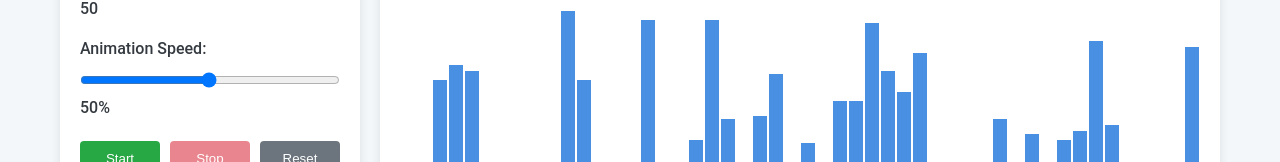
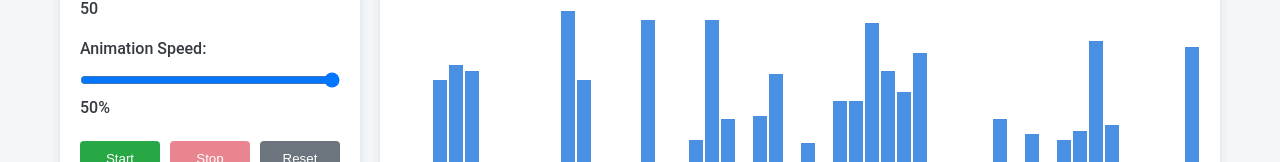
Before and after one commit to Ibigoni/JavaScript_React_Project, a React (Vite) app: page / in a window 1280 px wide. Shown: the part 366-528 px from the top of the page. Built offline with nearby package versions, Linux system fonts and the light colour scheme.

Commit message:
Added PropTypes safety and stored min/max value in a const

```diff
--- a/src/components/AlgorithmControls.jsx
+++ b/src/components/AlgorithmControls.jsx
@@ -1,4 +1,5 @@
 import React from 'react';
+import PropTypes from 'prop-types';
 
 function AlgorithmControls({
   algorithm,
@@ -12,6 +13,11 @@ function AlgorithmControls({
   onReset,
   isRunning
 }) {
+  const minArrSize = 10;
+  const maxArrSize = 100;
+  const minSpeed = 1;
+  const maxSpeed = 10;
+
   return (
     <div className="controls-panel">
       <div className="control-group">
@@ -40,8 +46,8 @@ function AlgorithmControls({
         <input
           type="range"
           id="arraySize"
-          min="10"
-          max="100"
+          min={minArrSize}
+          max={maxArrSize}
           value={arraySize}
           onChange={onSizeChange}
           disabled={isRunning}
@@ -54,8 +60,8 @@ function AlgorithmControls({
         <input
           type="range"
           id="speed"
-          min="1"
-          max="100"
+          min={minSpeed}
+          max={maxSpeed}
           value={speed}
           onChange={onSpeedChange}
         />
@@ -89,4 +95,16 @@ function AlgorithmControls({
   );
 }
 
+AlgorithmControls.propTypes = {
+  algorithm: PropTypes.string.isRequired,
+  onAlgorithmChange: PropTypes.func.isRequired,
+  arraySize: PropTypes.number.isRequired,
+  onSizeChange: PropTypes.func.isRequired,
+  speed: PropTypes.number.isRequired,
+  onSpeedChange: PropTypes.func.isRequired,
+  onStart: PropTypes.func.isRequired,
+  onStop: PropTypes.func.isRequired,
+  onReset: PropTypes.func.isRequired,
+  isRunning: PropTypes.bool.isRequired
+}
 export default AlgorithmControls;
```
